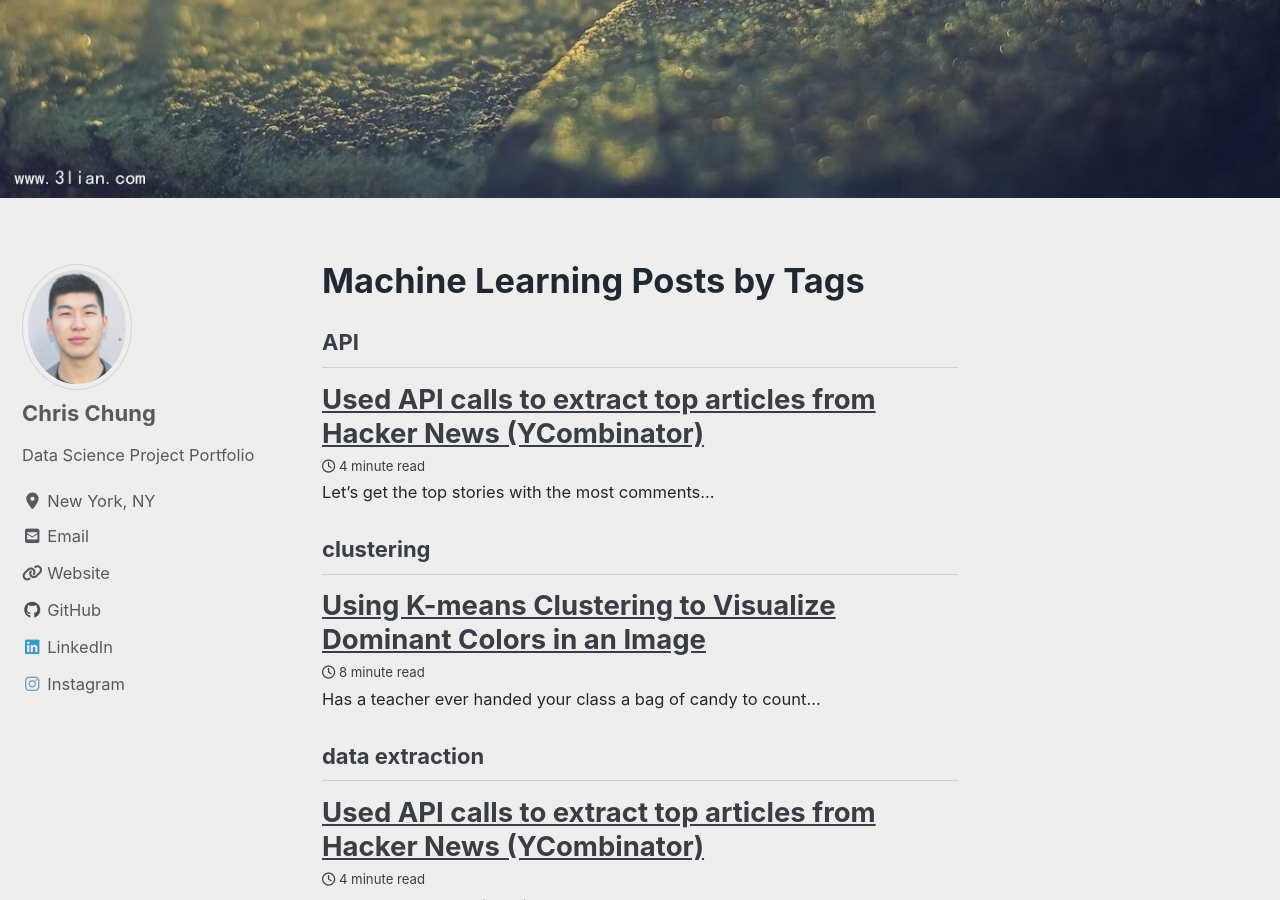
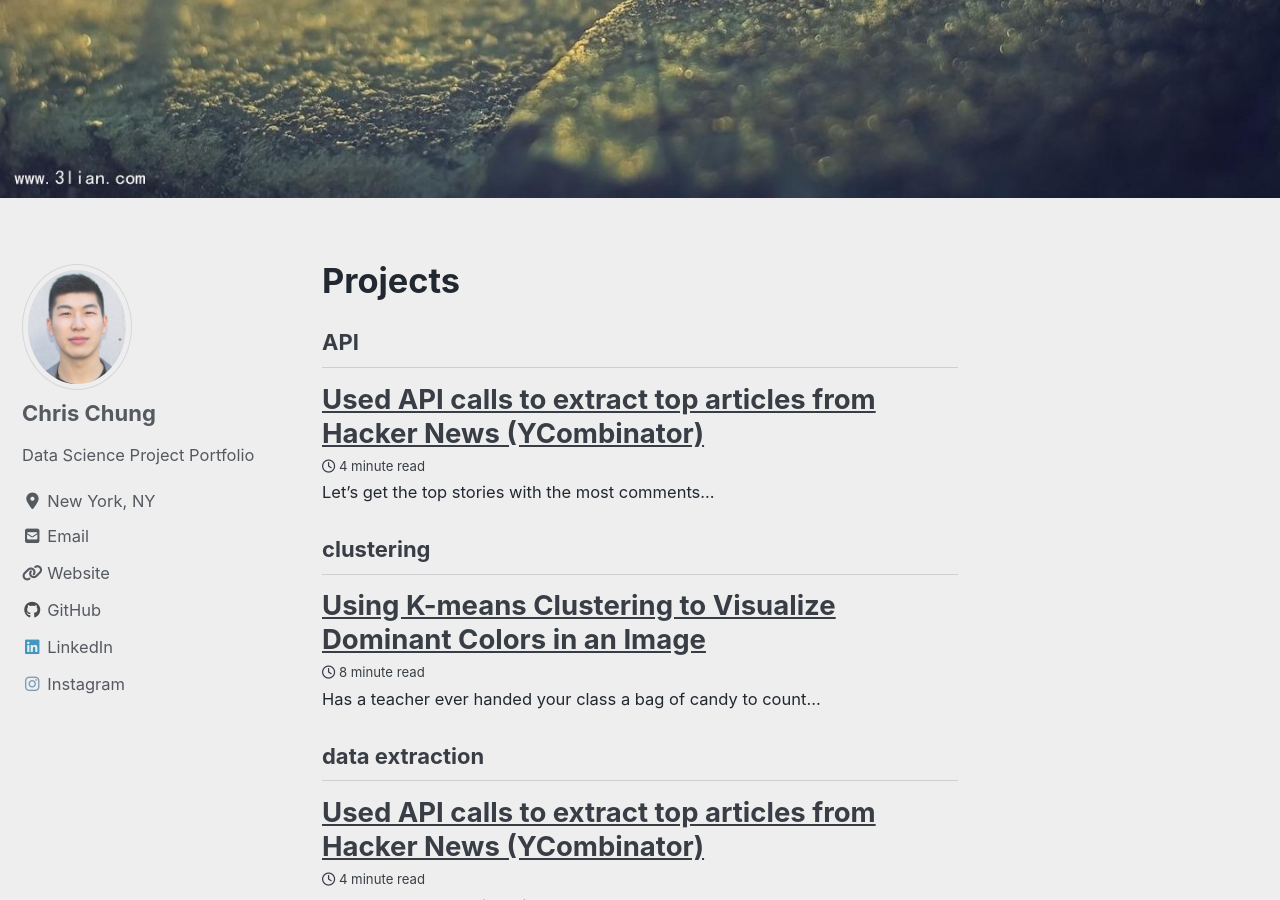
Before and after one commit to chrispfchung/chrispfchung.github.io, a Jekyll site: the page built from _pages/machinelearning.md, in a window 1280 px wide and 900 px high, scrolled down 691 px. Built offline with Jekyll 4.4.1, drawn with Linux system fonts in a browser that asks for light colours; cached includes are drawn as plain includes; nearby versions of some CDN libraries.

Commit message:
page not found

```diff
--- a/_pages/machinelearning.md
+++ b/_pages/machinelearning.md
@@ -1,7 +1,7 @@
 ---
 layout: archive
-permalink: /machine-learning/
-title: "Machine Learning Posts by Tags"
+permalink: /projects/
+title: "Projects"
 author_profile: true
 header:
   image: "/images/86deb071tw1emets2hk9zj21400p0go4.jpg"
```
